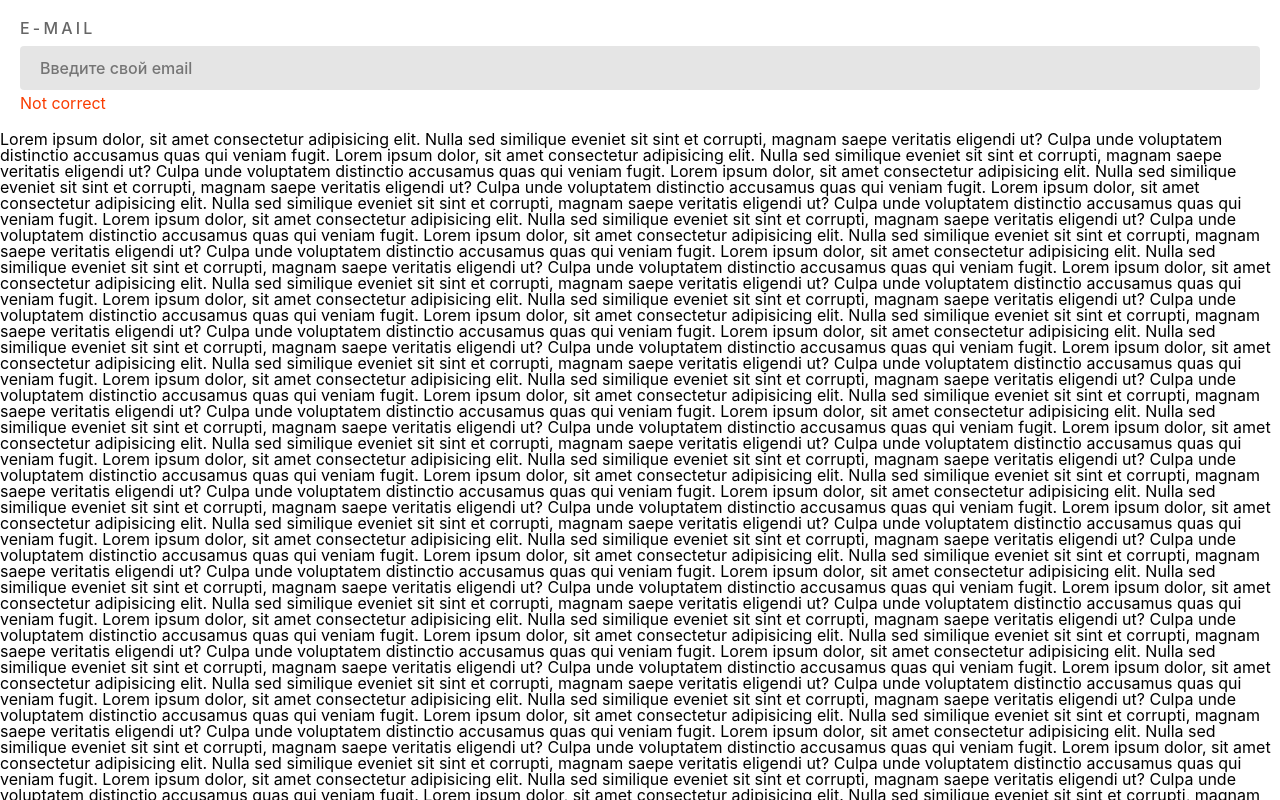
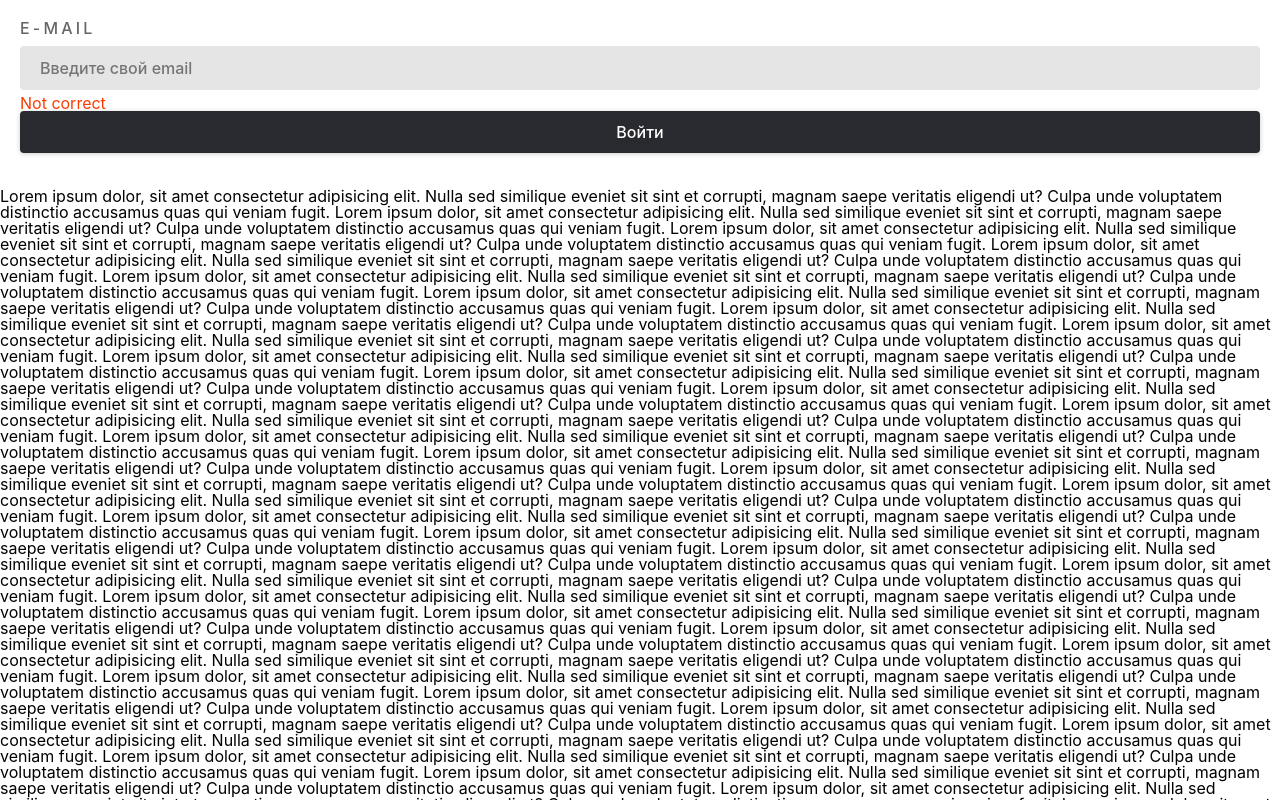
Before and after one commit to lukasemperfi/online-shop, a React (Create React App) app: page / in a window 1280 px wide. Shown: the top 800 px of the page. Built offline with nearby package versions, Linux system fonts and the light colour scheme.

Commit message:
implement MainButton

```diff
--- a/src/App.tsx
+++ b/src/App.tsx
@@ -10,6 +10,7 @@ import { useMediaQuery } from './hooks/useMediaQuery'
 import { spacing } from './styles/styles'
 import { useElementSize } from './hooks/useElementSize'
 import { Input } from './components/Input/Input'
+import { Colors, MainButton } from './components/MainButton/MainButton'
 // import { adaptiveValue } from './styles/mixins.styled'
 
 const items = [{ name: 'Ботинки', href: '#' }, { name: 'Туфли', href: '#' }, { name: 'Кеды', href: '#' }, { name: 'Сланцы', href: '#' },]
@@ -54,6 +55,7 @@ export const App = () => {
             type='text'
             errorText='Not correct'
           />
+          <MainButton color={Colors.primary}>Войти</MainButton>
         </StyledDiv>
 
         Lorem ipsum dolor, sit amet consectetur adipisicing elit. Nulla sed similique eveniet sit sint et corrupti, magnam saepe veritatis eligendi ut? Culpa unde voluptatem distinctio accusamus quas qui veniam fugit.
--- /dev/null
+++ b/src/components/MainButton/MainButton.tsx
@@ -0,0 +1,78 @@
+import { ComponentPropsWithoutRef, FC } from 'react'
+
+import styled, { css, FlattenSimpleInterpolation } from 'styled-components';
+
+export enum Colors {
+    primary = 'primary',
+    secondary = 'secondary',
+}
+
+interface MainButtonProps extends ComponentPropsWithoutRef<'button'> {
+    color?: Colors,
+    styles?: FlattenSimpleInterpolation;
+}
+
+interface StyledButtonProps {
+    color: Colors,
+    styles?: FlattenSimpleInterpolation;
+}
+
+const buttonColors = {
+    primary: css`
+    background-color: #292a2f;
+    color: #FFFFFF;
+`,
+    secondary: css`
+    background-color: #FFFFFF;
+    color: #292a2f;
+`
+}
+
+const StyledButton = styled.button<StyledButtonProps>`
+    display: flex;
+    justify-content: center;
+    align-items: center;
+    outline: none;
+    width: 100%;
+    min-height: 42px;
+    border: 0;
+    border-radius: 4px;
+    font-family: inherit;
+    font-size: inherit;
+    font-weight: 500;
+    line-height: inherit;
+    cursor: pointer;
+    margin-bottom: 15px;
+    box-shadow: 0 1px 5px 0 rgb(0 0 0 / 20%);
+    transition: all 0.3s ease;
+    ${({ color }) => color && buttonColors[color]}
+    &:focus {
+        box-shadow: 0 0 15px #4285f4;
+    }
+    &:active {
+        opacity: 0.8;
+    }
+    &:disabled {
+        background-color: rgba(0,0,0,0.1);
+        opacity: 0.8;
+        cursor: auto;
+    }
+`
+
+export const MainButton: FC<MainButtonProps> = (
+    {
+        children,
+        color = Colors.primary,
+        styles,
+        onClick,
+        ...buttonProperties
+    }) => (
+    <StyledButton
+        color={color}
+        styles={styles}
+        onClick={onClick}
+        {...buttonProperties}
+    >
+        {children}
+    </StyledButton>
+)
```
